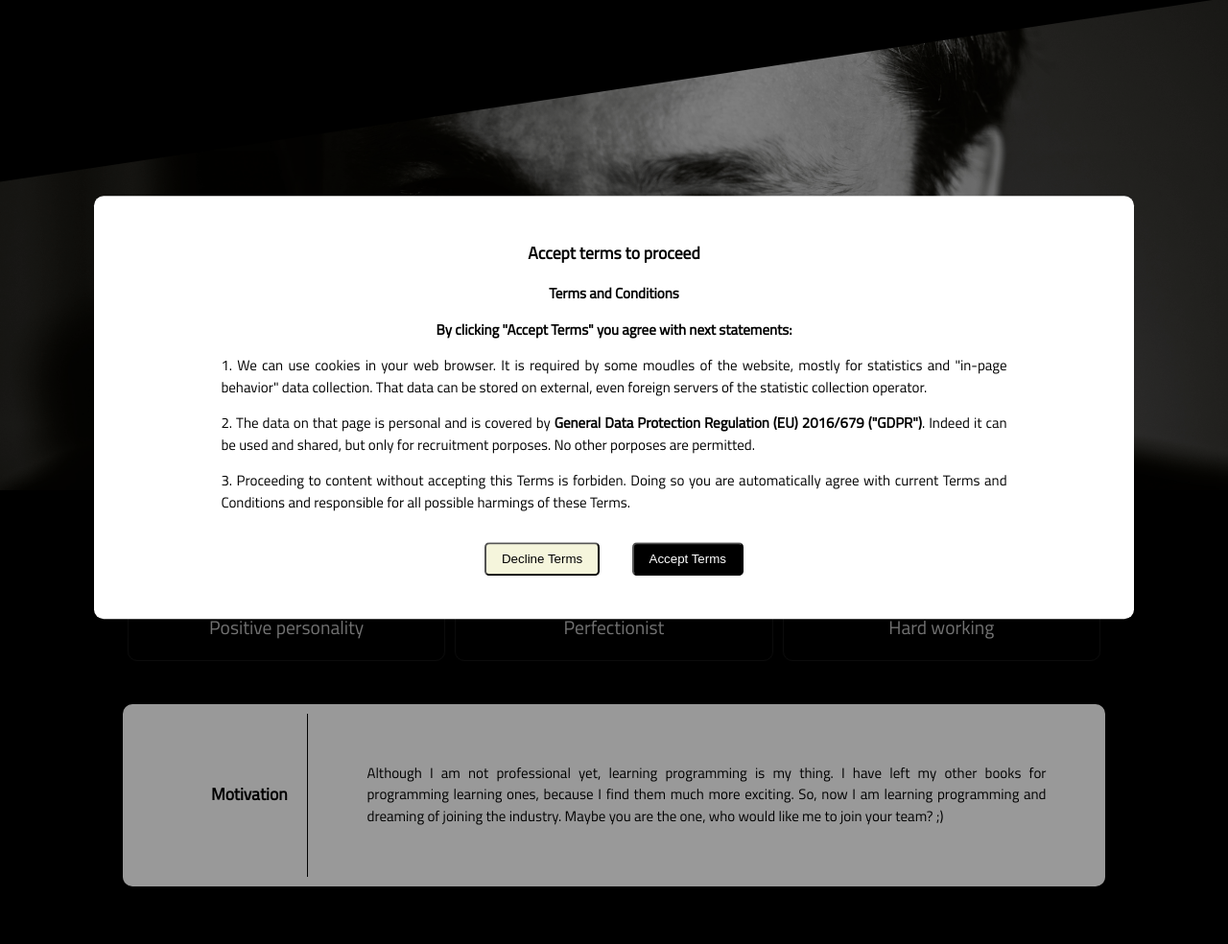
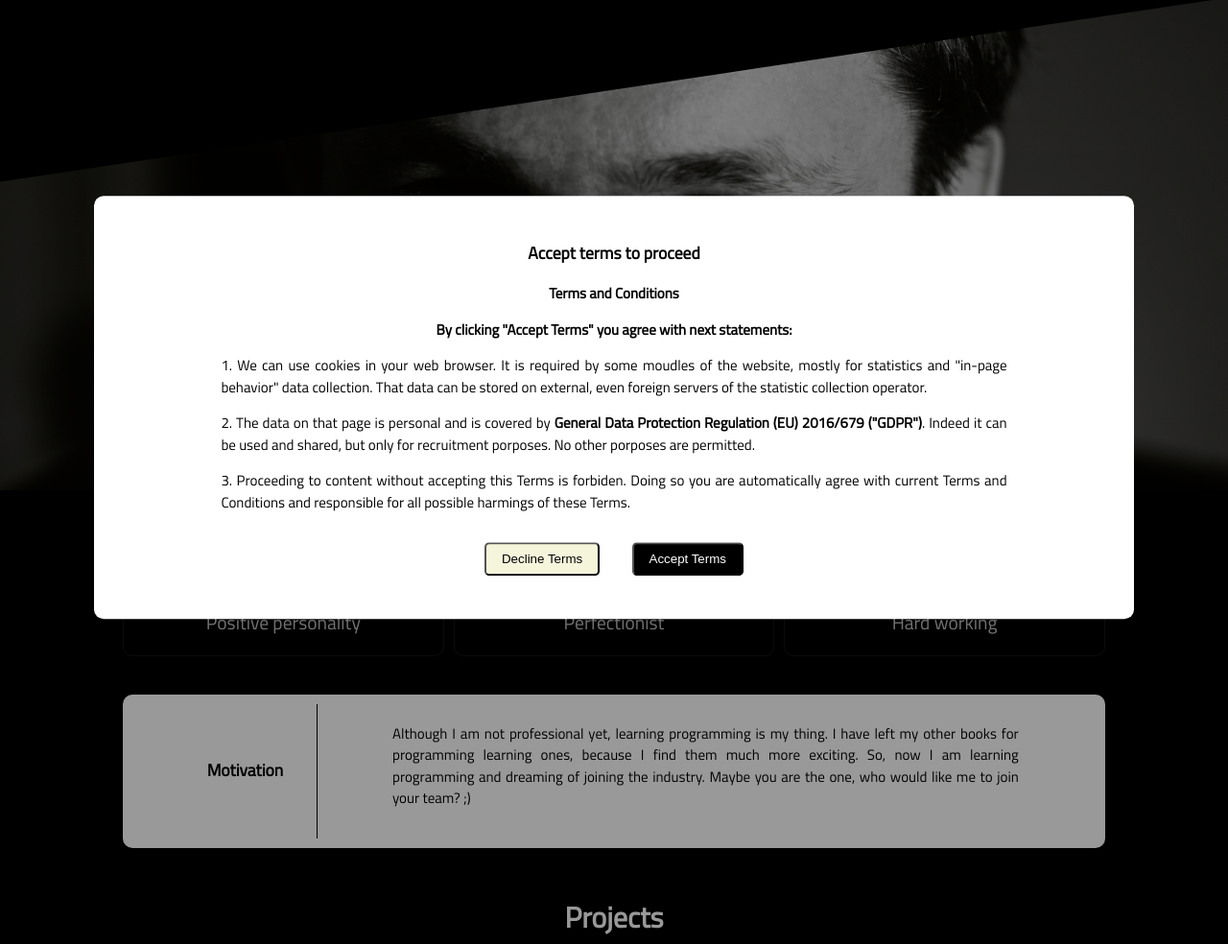
Before and after one commit to MytkoEnko/cv.dmytro.pl, a PHP site: page / in a window 1280 px wide. Shown: the part 98-1082 px from the top of the page at 96% size. Run offline with PHP 8.4, Linux system fonts and the light colour scheme; some libraries are stand-ins or nearby versions.

Commit message:
css clean up

```diff
--- a/css/style.css
+++ b/css/style.css
@@ -25,18 +31,6 @@ img {
   width: 80%;
   max-width: 1700px;
   margin: 0px auto;
-}
-
-.grid {
-  display: grid;
-}
-
-.grid-3col {
-  grid-template-columns: repeat(3, 1fr);
-}
-
-.grid-4col {
-  grid-template-columns: repeat(4, 1fr);
 }
 
 .top-bar {
@@ -114,18 +109,18 @@ img {
 }
 
 .calls {
+  display: grid;
+  grid-template-columns: 1fr;
+  grid-gap: 10px;
   margin: 40px auto;
 }
 
 .calls .call {
   color: #bfbfbf;
-  display: inline-grid;
   text-align: center;
   border: 0.5px solid #131313;
   border-radius: 10px;
-  margin: 5px;
   padding: 4px;
-  line-height: 0rem;
   box-shadow: 0px 0px 1px 0px #131313;
 }
 
@@ -135,28 +130,28 @@ img {
 
 .calls .call p {
   font-size: 1.3rem;
-  text-overflow: ellipsis;
   line-height: 20px;
 }
 
-.white-post {
+/* Main elements layout */
+.motivation {
   color: black;
   background-color: white;
-  display: block;
+  display: grid;
+  grid-template-columns: 1fr;
   border-radius: 10px;
   text-align: justify;
 }
 
-.white-post h3 {
+.motivation h3 {
   width: 50%;
   margin: 0 auto;
-  padding-bottom: 13px;
   padding: 10px;
   text-align: center;
   border-bottom: 1px solid black;
 }
 
-.white-post > p {
+.motivation > p {
   padding: 15px 25px 25px;
   margin: 0px;
 }
@@ -401,6 +398,9 @@ footer .in-touch {
     max-height: unset;
     overflow: unset;
   }
+  .calls {
+    grid-template-columns: repeat(3, 1fr);
+  }
 }
 
 /* Medium devices (desktops, 992px and up) */
@@ -419,20 +419,23 @@ footer .in-touch {
     padding: 0px 20%;
     grid-template-rows: repeat(4, minmax(25px, auto));
   }
-  .white-post {
+  .motivation {
+    grid-template-columns: 1fr 3fr;
+  }
+  .motivation > h3 {
     display: flex;
-  }
-  .white-post > h3 {
-    width: 40%;
-    padding: 7% 2%;
+    align-items: center;
+    justify-content: center;
     margin: 10px auto;
     border-right: solid 1px black;
     border-bottom: unset;
     text-align: right;
   }
-  .white-post > p {
-    padding: 6%;
-    margin: 0px;
+  .motivation > p {
+    margin: 15px 0;
+    width: 85%;
+    display: flex;
+    align-items: center;
   }
 }
 
--- a/index.html
+++ b/index.html
@@ -33,7 +33,7 @@
       </div>
       <!-- Navigation -->
       <nav>
-        <ul class="menu grid grid-4col">
+        <ul class="menu">
           <li class="menu-item"><a href="#projects">Projects</a></li>
           <li class="menu-item"><a href="#skills">Skills</a></li>
           <li class="menu-item"><a href="#bio">Bio</a></li>
@@ -42,13 +42,13 @@
       </nav>
     </div>
   </header>
-  <div class="lead">
+  <div class="banner">
     <div class="triangle"></div>
     <div class="face"></div>
   </div>
   <!-- Page content -->
   <main>
-    <div class="calls container grid grid-3col">
+    <div class="calls container">
       <div class="call">
         <i class="fas fa-handshake" aria-hidden="true"></i>
         <p>Positive personality</p>
@@ -62,7 +62,7 @@
         <p>Hard working</p>
       </div>
     </div>
-    <section class="container white-post">
+    <section class="container motivation">
       <h3>Motivation</h3>
       <p>Although I am not professional yet, learning programming is my thing. I have left my other books for programming learning ones, because I find them much more exciting. So, now I am learning programming and dreaming of joining the industry.
 Maybe you are the one, who would like me to join your team? ;)</p>
@@ -72,7 +72,7 @@ Maybe you are the one, who would like me to join your team? ;)</p>
 <section class="project">
   <img src="/img/mini-cv-screen.png" alt="">
   <h4><a href="https://cv.dmytro.pl" target="_blank">cv.dmytro.pl</i></a>
-  <div class="technologies">
+  <div class="tech-icons">
     <i class="fab fa-github"></i>
     <i class="fab fa-sass"></i>
     <i class="fab fa-css3-alt"></i>
@@ -84,7 +84,7 @@ Maybe you are the one, who would like me to join your team? ;)</p>
 <section class="project">
   <img src="/img/ostrov-mini-screen.png" alt="">
   <h4><a href="https://ostrov.pl" target="_blank">ostrov.pl</a>
-    <div class="technologies">
+    <div class="tech-icons">
       <i class="fab fa-drupal"></i>
       <i class="fab fa-linux"></i>
       <i class="fas fa-terminal"></i>
@@ -100,7 +100,7 @@ Maybe you are the one, who would like me to join your team? ;)</p>
 <section class="project">
   <img src="/img/mini-mytko-screen.png" alt="">
   <h4><a href="https://tmp.dmytro.pl" target="_blank">tmp.dmytro.pl</a>
-    <div class="technologies">
+    <div class="tech-icons">
       <i class="fab fa-drupal"></i>
       <i class="fab fa-less"></i>
       <i class="fab fa-css3-alt"></i>
@@ -112,7 +112,7 @@ Maybe you are the one, who would like me to join your team? ;)</p>
   </div>
   <div class="chapter container">
       <h3 id="skills">Skills and competences</h3>
-      <div class="skills grid">
+      <div class="skills">
         <h4>Languages spoken</h4>
           <p>
             Ukrainian (native), Russian (native), Polish (fluent), English (advanced)
--- a/styles/_responsive.scss
+++ b/styles/_responsive.scss
@@ -7,6 +7,9 @@ $large-screen: 1200px;
 .modal-content {
   max-height:unset ;
   overflow: unset;
+  }
+.calls {
+    grid-template-columns: repeat(3, 1fr);
   }
 
  }
@@ -29,19 +32,22 @@ $large-screen: 1200px;
       grid-template-rows: repeat(4, minmax(25px, auto));
     }
   }
-  .white-post {
-    display: flex;
-    >h3 {
-      width: 40%;
-      padding: 7% 2%;
-      margin: 10px auto  ;
+  .motivation {
+    grid-template-columns: 1fr 3fr;
+      >h3 {
+      display: flex;
+      align-items: center;
+      justify-content: center;
+      margin: 10px auto;
       border-right: solid 1px black;
       border-bottom: unset;
       text-align: right;
     }
     > p {
-    padding: 6%;
-    margin: 0px;
+    margin: 15px 0;
+    width: 85%;
+    display: flex;
+    align-items: center;
     }
   }
  }
--- a/styles/style.scss
+++ b/styles/style.scss
@@ -1,6 +1,14 @@
 //Styling
 
 $menu-item-height: 60px;
+$border-radius: 10px;
+
+// Link icon
+%link-icon {
+  content: " \f0c1";
+  font-family: "Font Awesome 5 Free";
+  color: #444444;
+}
 
 
 html {
@@ -27,18 +35,6 @@ img {
   max-width: 1700px;
   margin: 0px auto;
   }
-
-  //   Grids
-
-.grid {
-  display: grid;
-  &-3col {
-    grid-template-columns: repeat(3, 1fr);
-  }
-  &-4col {
-    grid-template-columns: repeat(4, 1fr);
-  }
-}
 
 // Header styling
 
@@ -111,38 +106,40 @@ nav {
   z-index: -2;
 }
 .calls {
+    display: grid;
+    grid-template-columns: 1fr;
+    grid-gap: 10px;
     margin: 40px auto;
     .call {
     color: #bfbfbf;
-    display: inline-grid;
     text-align: center;
     border: 0.5px solid #131313;
-    border-radius: 10px;
-    margin: 5px;
+    border-radius: $border-radius;
     padding: 4px;
-    line-height: 0rem;
     box-shadow: 0px 0px 1px 0px #131313;
     i {
       font-size: 5vw;
     }
     p {
       font-size: 1.3rem;
-      text-overflow: ellipsis;
       line-height: 20px;
     }
-
   }
 }
-  .white-post {
+                        /* Main elements layout */
+
+// Motivation
+
+  .motivation {
     color: black;
     background-color: white;
-    display: block;
-    border-radius: 10px;
+    display: grid;
+    grid-template-columns: 1fr;
+    border-radius: $border-radius;
     text-align: justify;
     h3 {
     width: 50%;
     margin: 0 auto;
-    padding-bottom: 13px;
     padding: 10px;
     text-align: center;
     border-bottom: 1px solid black;
```
Also changed, not shown: other parts of css/style.css (+18 -9 lines), other parts of styles/style.scss (+20 -18 lines), css/style.min.css.
